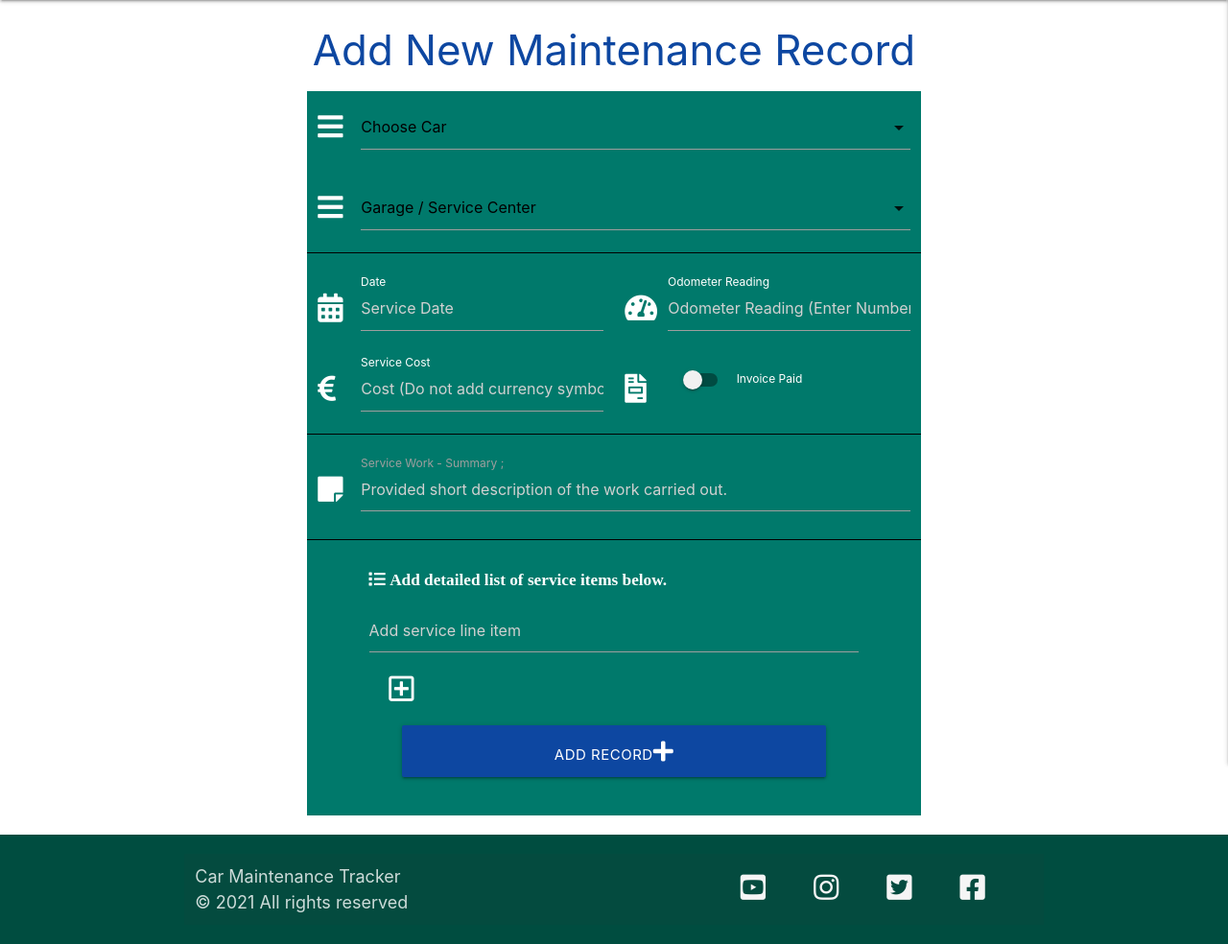
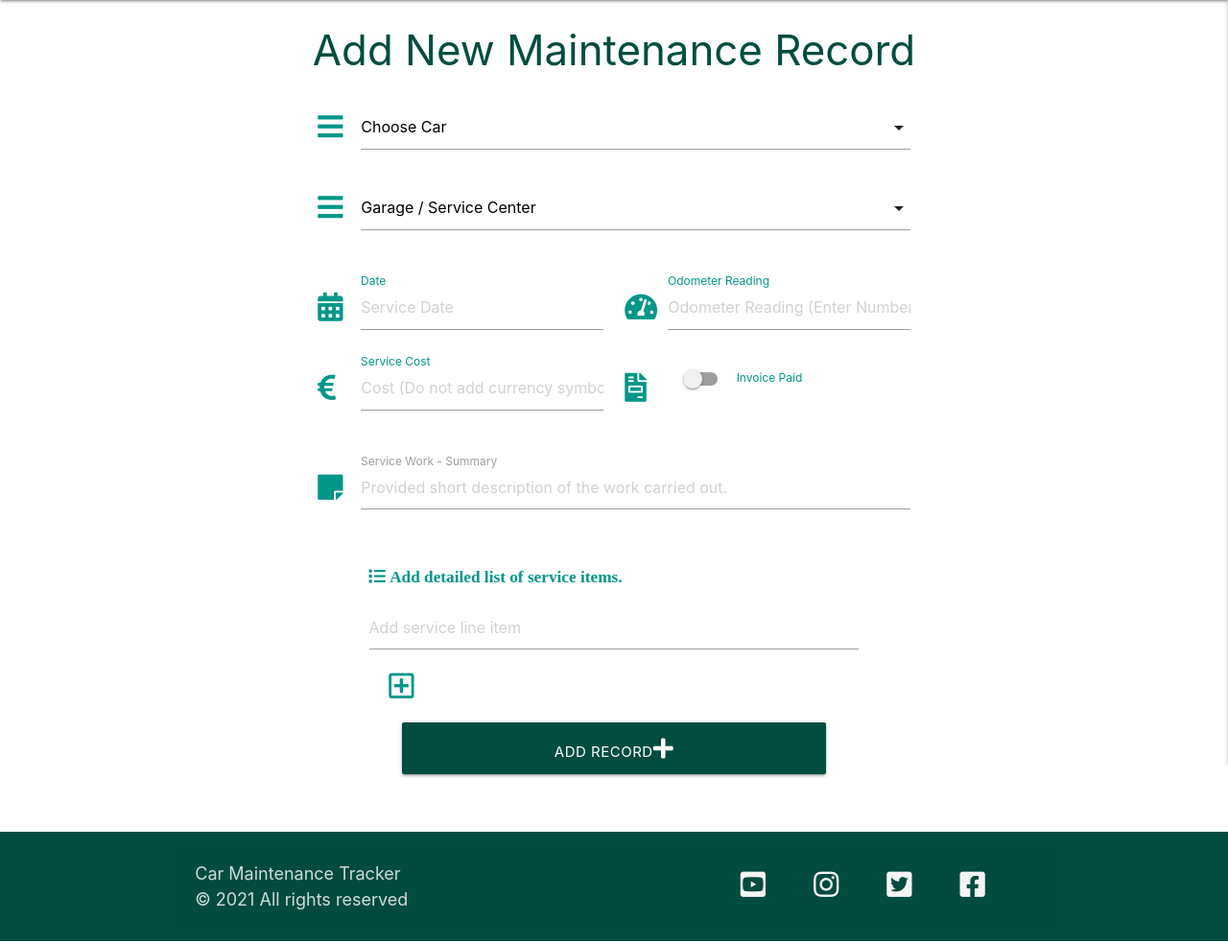
Before and after one commit to 31Amin/car_maintenance_tracker, a Flask app: page /add_record in a window 1280 px wide. Shown: the part 64-1048 px from the top of the page at 96% size. Run offline with Flask 2, Linux system fonts and the light colour scheme; the visitor is signed in with stand-in values (Sample User, id 1); data that the repository does not hold is empty; some libraries are stand-ins or nearby versions.

Commit message:
after mentor review (first). Removing, bachground colour from the form. Removed css border lines between items

```diff
--- a/static/css/style.css
+++ b/static/css/style.css
@@ -55,9 +55,7 @@ main {
     }
 }
 /* -_-_-_-_-_-_-_-_-_-_  Tracker Page Boxes _-_-_-_-_-_-_-_-_-_- */
-.box_header{
-    border-bottom: 1px solid black;
-}
+
 .left_indent {
     padding-left: 20px;
 }
--- a/templates/add_record.html
+++ b/templates/add_record.html
@@ -1,11 +1,11 @@
 {% extends "base.html" %}
 {% block content %}
-<h3 class="blue-text text-darken-4 center-align text-shadow">Add New Maintenance Record</h3>
+<h3 class="teal-text text-darken-4 center-align text-shadow">Add New Maintenance Record</h3>
 <div class="row">
-    <form class="col s12 m6 offset-m3 teal darken-2" method="POST" action="{{ url_for('add_record') }}">
-        <div class="row box_header">
+    <form class="col s12 m6 offset-m3" method="POST" action="{{ url_for('add_record') }}">
+        <div class="row">
             <div class="input-field col s12">
-                <i class="fas fa-bars prefix white-text"></i>
+                <i class="fas fa-bars prefix teal-text"></i>
                 <select id="reg_no" name="reg_no" class="validate select_car" required>
                     <option placeholder="Service Date" value="reg_no" disabled selected>Choose Car</option>
                     {% for car in cars %}
@@ -15,7 +15,7 @@
                 </select>
             </div>
             <div class="input-field col s12">
-                <i class="fas fa-bars prefix white-text"></i>
+                <i class="fas fa-bars prefix teal-text"></i>
                 <select id="garage_name" name="garage_name" class="validate" required>
                     <option value="" disabled selected>Garage / Service Center</option>
                     {% for gar in garages %}
@@ -25,26 +25,26 @@
                 </select>
             </div>
         </div>
-        <div class="row box_header">
+        <div class="row">
             <div class="input-field col s6">
-                <i class="fas fa-calendar-alt prefix white-text"></i>
+                <i class="fas fa-calendar-alt prefix teal-text"></i>
                 <input placeholder="Service Date" id="service_date" name="service_date" type="text" class="datepicker validate">
-                <label for="servicedate" class="white-text">Date</label>
+                <label for="servicedate" class="teal-text">Date</label>
             </div>
             <div class="input-field col s6">
-                <i class="fas fa-tachometer-alt prefix white-text"></i>
+                <i class="fas fa-tachometer-alt prefix teal-text"></i>
                 <input placeholder="Odometer Reading (Enter Numbers only)" id="odometer_reading" name="odometer_reading" type="number" class="validate">
-                <label for="odometer_reading" class="white-text">Odometer Reading</label>
+                <label for="odometer_reading" class="teal-text">Odometer Reading</label>
             </div>
             <div class="input-field col s6">
-                <i class="fas fa-euro-sign prefix white-text"></i>
+                <i class="fas fa-euro-sign prefix teal-text"></i>
                 <input placeholder="Cost (Do not add currency symbol)" id="service_cost" name="service_cost" type="number" class="validate">
-                <label for="service_cost" class="white-text">Service Cost</label>
+                <label for="service_cost" class="teal-text">Service Cost</label>
             </div>
             <div class="input-field col s6">
                 <div class="switch">
-                    <i class="fas fa-file-invoice prefix white-text"></i>
-                    <label for="service_paid" class="white-text">
+                    <i class="fas fa-file-invoice prefix teal-text"></i>
+                    <label for="service_paid" class="teal-text">
                         <input type="checkbox" id="service_paid" name="service_paid">
                         <span class="lever"></span>
                         Invoice Paid
@@ -52,31 +52,31 @@
                 </div>
             </div>
         </div>
-        <div class="row box_header">
+        <div class="row">
             <div class="input-field col s12">
-                <i class="fas fa-sticky-note prefix white-text"></i>
+                <i class="fas fa-sticky-note prefix teal-text"></i>
                 <textarea placeholder="Provided short description of the work carried out." id="service_desc" name="service_desc" class="materialize-textarea"></textarea>
-                <label for="service_desc">Service Work - Summary ;</label>
+                <label for="service_desc">Service Work - Summary</label>
             </div>
         </div>
 
         <div class="row">
             <div class="col s10 offset-m1">
-                <h6 class="fas fa-list white-text list_icon">  Add detailed list of service items below.</h6>
+                <h6 class="fas fa-list teal-text list_icon">  Add detailed list of service items.</h6>
             </div>
             <div class="input-field col s10 offset-m1 item">
                 <input placeholder="Add service line item" id="service_items" name="service_items" type="text"
-                    class="validate white-text">
+                    class="validate black-text">
                 <label for="service_items"></label>
             </div>
             <div class="row">
                 <div class="col s12 s10 offset-m1">
-                    <i role="button" class="far fa-plus-square add_item white-text item_button" aria-label="Add Service Item"></i>
+                    <i role="button" class="far fa-plus-square add_item teal-text item_button" aria-label="Add Service Item"></i>
                     <i role="button" class="far fa-minus-square red-text remove_item item_button" aria-label="Remove Service Item"></i>
                 </div>
             </div>
             <div class="row">
-                    <button type="submit" class="col s8 m8 offset-m2 btn-large blue darken-4">
+                    <button type="submit" class="col s8 m8 offset-m2 btn-large teal darken-4">
                         Add Record<i class="fas fa-plus"></i>
                     </button>
                 </div>
```
